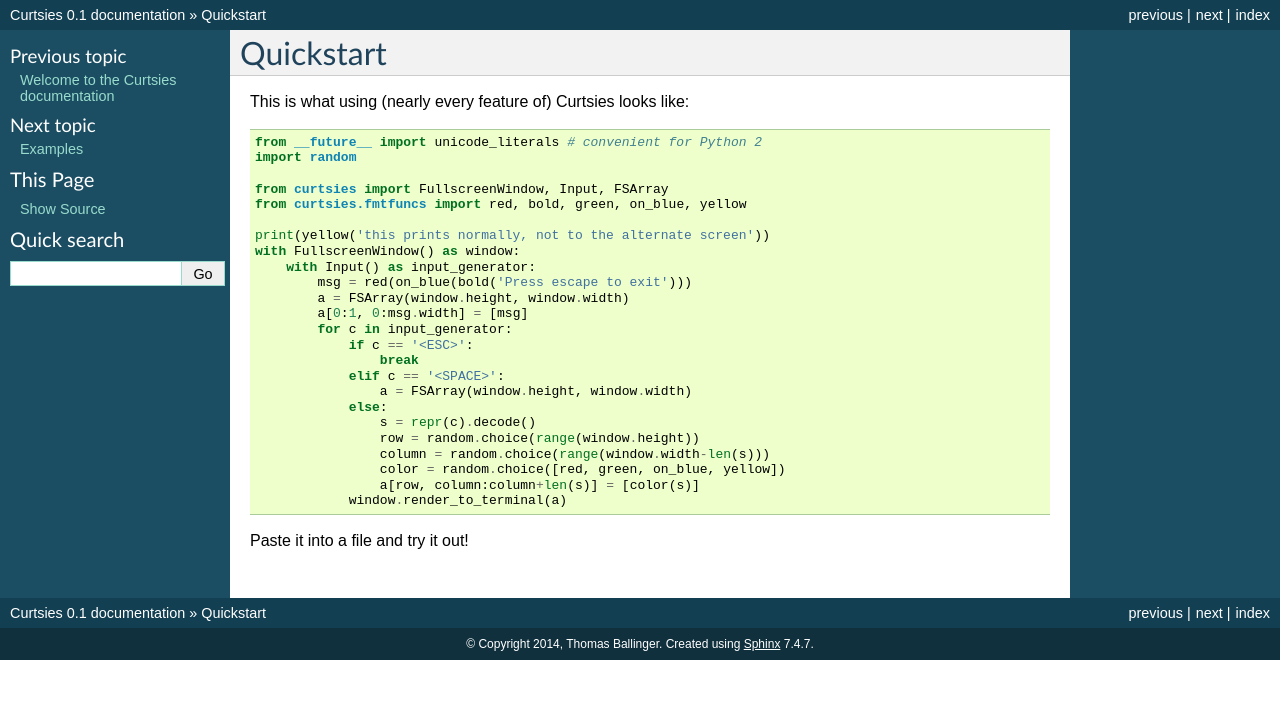
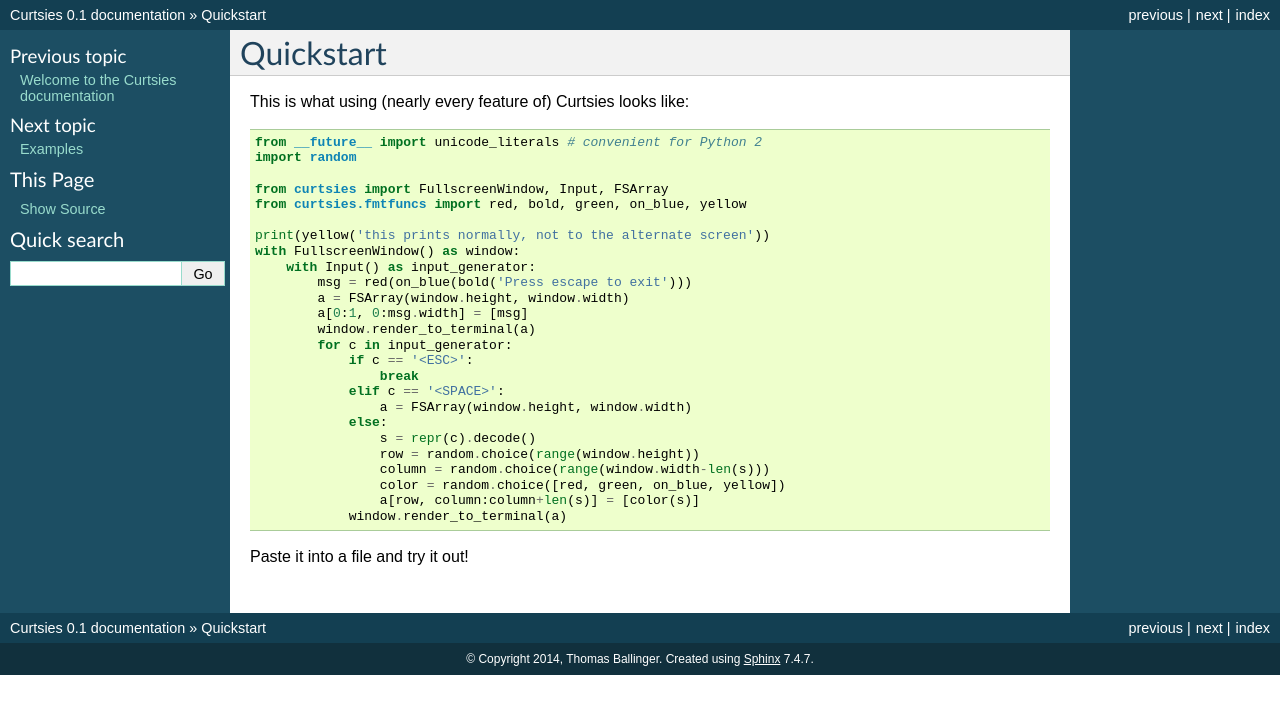
Before and after one commit to bpython/curtsies, a Sphinx documentation site: the page built from docs/quickstart.rst, in a window 1280 px wide. Shown: the top 714 px of the page. Built offline with Sphinx 7.4.7, drawn with Linux system fonts in a browser that asks for light colours.

Commit message:
Showing the ESC message before any keypress

```diff
--- a/docs/quickstart.rst
+++ b/docs/quickstart.rst
@@ -16,6 +16,7 @@ This is what using (nearly every feature of) Curtsies looks like:
            msg = red(on_blue(bold('Press escape to exit')))
            a = FSArray(window.height, window.width)
            a[0:1, 0:msg.width] = [msg]
+           window.render_to_terminal(a)
            for c in input_generator:
                if c == '<ESC>':
                    break
```
